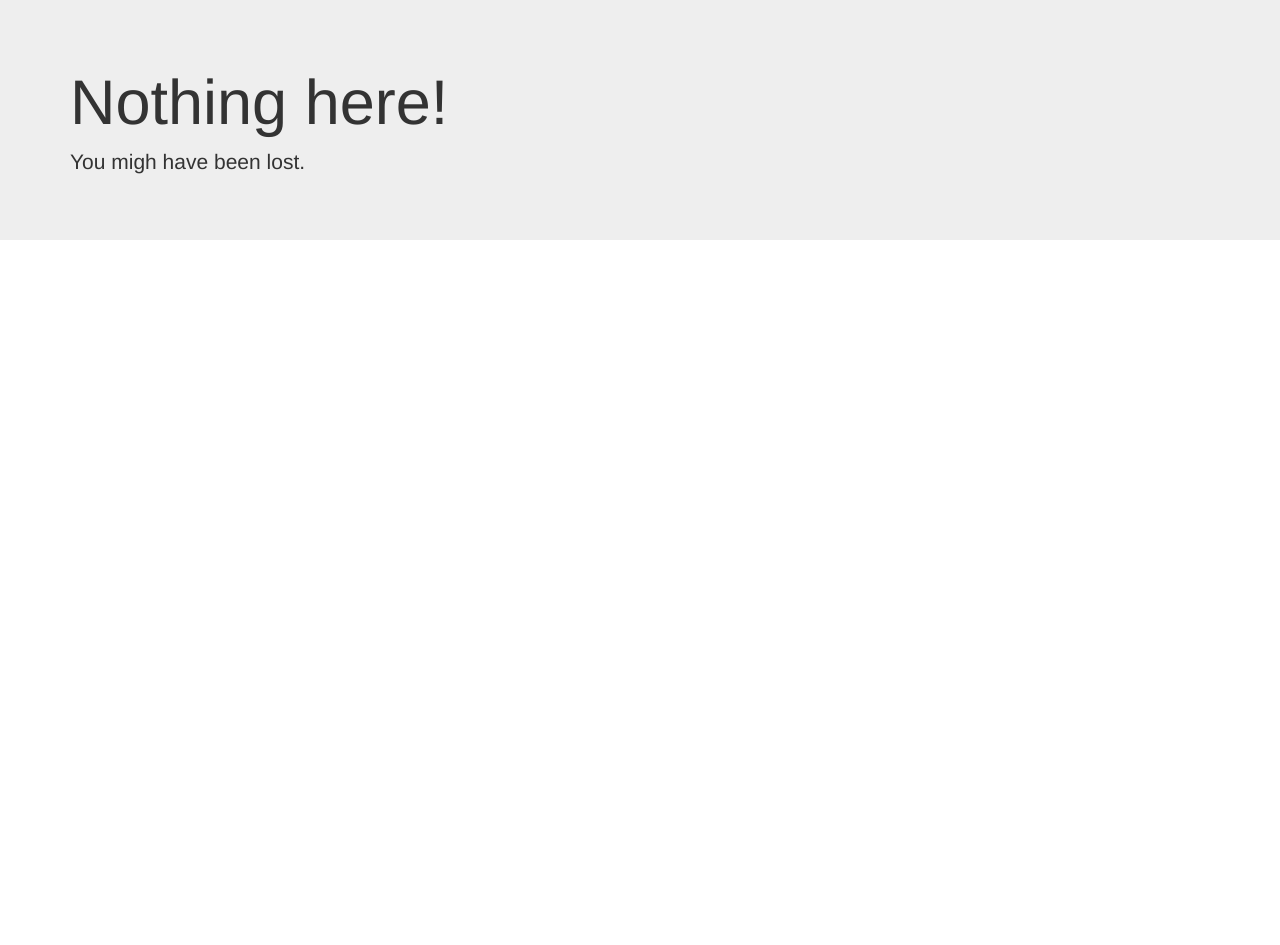
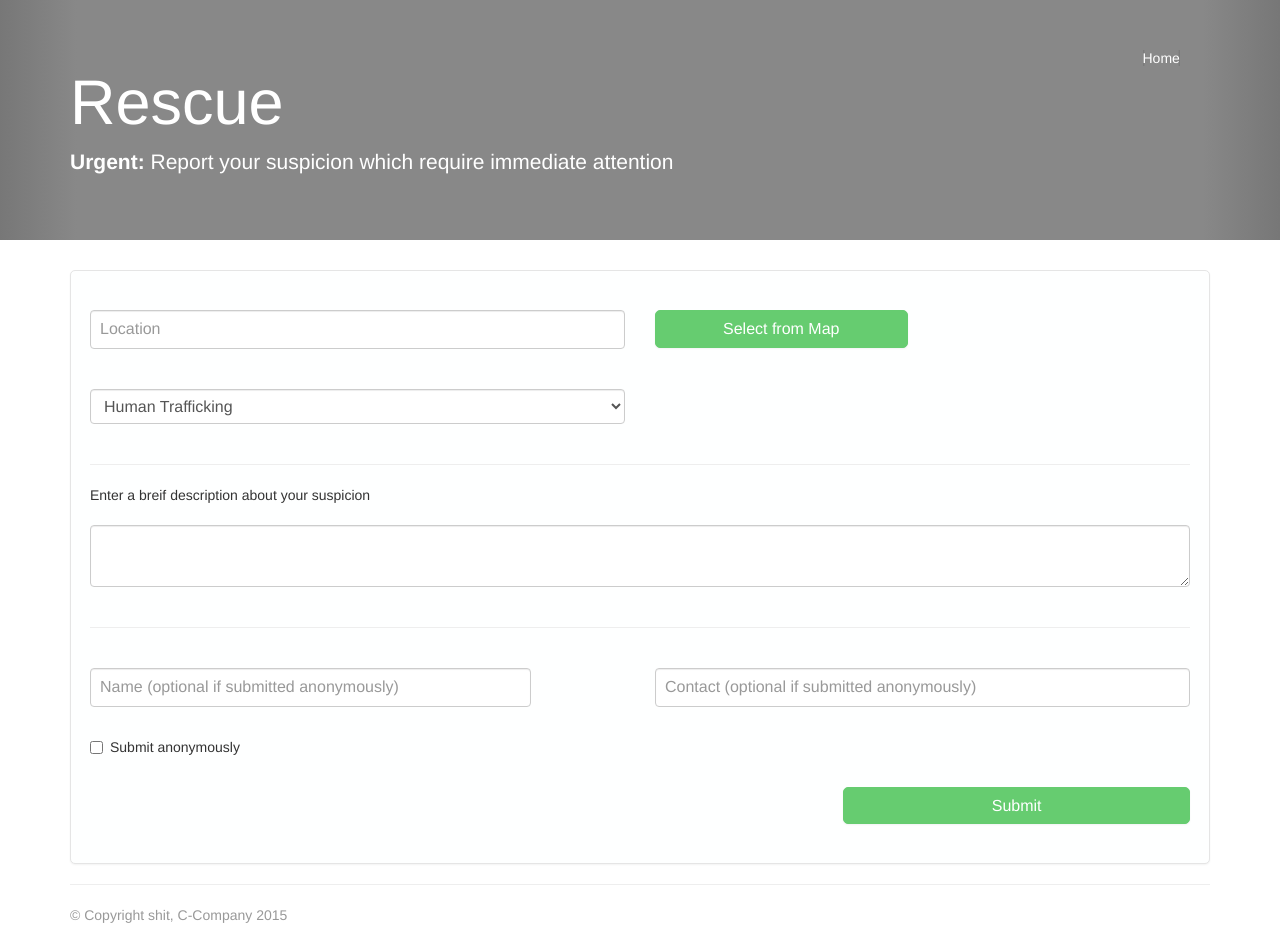
Before and after one commit to FrozenHelium/rescue, a PHP site: page /index.php?page=urgent in a window 1280 px wide. Before the commit the page ends 240 px from the top, so only its background shows below. Run offline with PHP 8.4, Linux system fonts and the light colour scheme.

Commit message:
Design for Urgent form

```diff
--- a/pages.php
+++ b/pages.php
@@ -11,8 +11,11 @@ $g_loginPage = null;
 $g_adminPage = null;
 $g_officialPage = null;
 $g_forbiddenPage = null;
+$g_urgentPage = null;
+$g_notifyPage = null;
+$g_infoPage = null;
 
-if($g_user->LoggedIn()){
+if(($GLOBALS['g_pageID'] == 'official' || $GLOBALS['g_pageID'] == 'admin') && $g_user->LoggedIn()){
     $userType = $g_user->GetUserType();
     if($userType == 2){
         $g_adminPage = new Page;
@@ -35,6 +38,27 @@ if($g_user->LoggedIn()){
         $g_homePage->SetView("../views/home_view.php");
         $g_homePage->SetController("../controls/home_control.php");
         $g_homePage->DisableNavbar();
+    }else if($GLOBALS['g_pageID'] == 'urgent'){
+        $g_urgentPage = new Page;
+        $g_urgentPage->AddStyleSheet("css/urgent.css");
+        $g_urgentPage->SetView("../views/urgent_view.php");
+        $g_urgentPage->SetController("../controls/urgent_control.php");
+        $g_urgentPage->DisableNavbar();
+
+    }else if($GLOBALS['g_pageID'] == 'notify'){
+        $g_notifyPage = new Page;
+        $g_notifyPage->AddStyleSheet("cssnotifye.css");
+        $g_notifyPage->SetView("../views/notify_view.php");
+        $g_notifyPage->SetController("../controls/notify_control.php");
+        $g_notifyPage->DisableNavbar();
+
+    }else if($GLOBALS['g_pageID'] == 'info'){
+        $g_infoPage = new Page;
+        $g_infoPage->AddStyleSheet("css/info.css");
+        $g_infoPage->SetView("../views/info_view.php");
+        $g_infoPage->SetController("../controls/info_control.php");
+        $g_infoPage->DisableNavbar();
+
     }else{
         $g_loginPage = new Page;
         $g_loginPage->AddStyleSheet("css/login.css");
--- a/public/css/common.css
+++ b/public/css/common.css
@@ -0,0 +1,34 @@
+.footer {
+  padding-top: 20px;
+  padding-bottom: 10px;
+  margin-top: 20px;
+  border-top: 1px solid #eee;
+}
+
+.jumbotron,
+.jumbotron a{
+    background-image: linear-gradient(to right, #777777 0%, #888888 6%, #888888 94%, #777777 100%);
+    color:#ffffff;
+}
+
+/*
+
+ IE10 Consumer Preview
+background-image: -ms-linear-gradient(left, #999999 0%, #BBBBBB 10%, #BBBBBB 90%, #999999 100%);
+
+Mozilla Firefox
+background-image: -moz-linear-gradient(left, #999999 0%, #BBBBBB 10%, #BBBBBB 90%, #999999 100%);
+
+ Opera
+background-image: -o-linear-gradient(left, #999999 0%, #BBBBBB 10%, #BBBBBB 90%, #999999 100%);
+
+ Webkit (Safari/Chrome 10)
+background-image: -webkit-gradient(linear, left top, right top, color-stop(0, #999999), color-stop(0.1, #BBBBBB), color-stop(0.9, #BBBBBB), color-stop(1, #999999));
+
+ Webkit (Chrome 11+)
+background-image: -webkit-linear-gradient(left, #999999 0%, #BBBBBB 10%, #BBBBBB 90%, #999999 100%);
+
+ W3C Markup, IE10 Release Preview
+background-image: linear-gradient(to right, #999999 0%, #BBBBBB 10%, #BBBBBB 90%, #999999 100%);
+
+*/
--- /dev/null
+++ b/public/css/urgent.css
@@ -0,0 +1,51 @@
+.form-urgent {
+    padding: 19px 19px 19px;
+    margin: 0 auto 20px;
+    background-color: #feffff;
+    border: 1px solid #e5e5e5;
+            -webkit-border-radius: 5px;
+               -moz-border-radius: 5px;
+                    border-radius: 5px;
+            -webkit-box-shadow: 0 1px 2px rgba(0,0,0,.05);
+               -moz-box-shadow: 0 1px 2px rgba(0,0,0,.05);
+                    box-shadow: 0 1px 2px rgba(0,0,0,.05);
+}
+
+
+.form-urgent .form-adduser-heading,
+.form-urgent .checkbox {
+    margin-bottom: 10px;
+}
+.adduser-icon p,
+.adduser-icon h3{
+    text-align: center;
+}
+
+.form-urgent input[type="submit"],
+.form-urgent input[type="button"]{
+    color:#fff;
+    background-color: #66cc70;
+    border: 1px solid #66cc70;
+            -webkit-border-radius: 5px;
+               -moz-border-radius: 5px;
+                    border-radius: 5px;
+            -webkit-box-shadow: 0 1px 2px rgba(0,0,0,.05);
+               -moz-box-shadow: 0 1px 2px rgba(0,0,0,.05);
+                    box-shadow: 0 1px 2px rgba(0,0,0,.05);
+}
+
+.form-urgent input[type="submit"],
+.form-urgent input[type="button"],
+.form-urgent input[type="text"],
+.form-urgent input[type="number"],
+.form-urgent input[type="password"],
+.form-urgent input[type="time"],
+.form-urgent button,
+.form-urgent select,
+.form-urgent textarea{
+    font-size: 16px;
+    height: auto;
+    margin-bottom: 20px;
+    margin-top: 20px;
+    padding: 7px 9px;
+}
--- a/public/index.php
+++ b/public/index.php
@@ -11,6 +11,18 @@ require_once "../pages.php";
 if($g_pageID == 'home'){
     if($g_homePage != null){
         $g_homePage->GeneratePage();
+    }else $g_forbiddenPage->GeneratePage();
+}else if($g_pageID == 'urgent'){
+    if($g_urgentPage != null){
+        $g_urgentPage->GeneratePage();
+    }else $g_forbiddenPage->GeneratePage();
+}else if($g_pageID == 'notify'){
+    if($g_notifyPage != null){
+        $g_notifyPage->GeneratePage();
+    }else $g_forbiddenPage->GeneratePage();
+}else if($g_pageID == 'info'){
+    if($g_infoPage != null){
+        $g_infoPage->GeneratePage();
     }else $g_forbiddenPage->GeneratePage();
 }else if($g_pageID == 'login'){
     if($g_loginPage != null){
--- /dev/null
+++ b/views/urgent_view.php
@@ -0,0 +1,66 @@
+<div class="jumbotron">
+    <div class="container">
+        <div class="row">
+            <div class="col-md-11">
+                <h1>Rescue</h1>
+                <p><strong>Urgent:</strong> Report your suspicion which require immediate attention</p>
+            </div>
+            <div class="col-md-1">
+                <a href="index.php?page=home">Home</a>
+            </div>
+        </div>
+     </div>
+</div>
+
+<div class="container">
+    <form class="form-urgent" action="index.php?page=urgent" method="post" name="urgent_form" role="form">
+        <div class="row">
+            <div class="col-md-6">
+                <input type="text" class="form-control" placeholder="Location" name="location" id="location" required/>
+            </div>
+            <div class="col-md-3">
+                <input type="button" class="btn btn-lg btn-primary btn-block" value="Select from Map"/>
+            </div>
+        </div>
+        <div class="row">
+            <div class = "col-md-6">
+                <select class="form-control" placeholder="Select the type of suspicion" name="type" id ="type" required>
+                    <option value="1">Human Trafficking</option>
+                    <option value="2">Child Labour</option>
+                    <option value="3">Kidnapping</option>
+                </select>
+            </div>
+        </div>
+        <hr/>
+        <div class="row">
+            <div class="col-md-12">
+                <p> Enter a breif description about your suspicion </p>
+                <textarea class="form-control" required></textarea>
+            </div>
+        </div>
+        <hr/>
+        <div class="row">
+            <div class="col-md-5">
+                <input type='text' class="form-control" placeholder="Name (optional if submitted anonymously)" name='name' id='name' >
+            </div>
+            <div class="col-md-1"></div>
+            <div class="col-md-6">
+                <input type='text' class="form-control" placeholder="Contact (optional if submitted anonymously)" name='contact' id='contact'>
+            </div>
+        </div>
+        <div class="checkbox ">
+          <label>
+            <input type="checkbox" value="anonymous"> Submit anonymously
+          </label>
+        </div>
+        <div class="row">
+            <div class="col-md-8"></div>
+            <div class="col-md-4">
+                <input type="submit" class="btn btn-lg btn-primary btn-block" value="Submit"/>
+            </div>
+        </div>
+    </form>
+    <footer class="footer">
+        <p class="text-muted">&copy; Copyright shit, C-Company 2015</p>
+    </footer>
+</div>
```
Also changed, not shown: public/css/home.css (+2 -7 lines), views/home_view.php (+5 -5 lines), controls/info_control.php (added), controls/notify_control.php (added), controls/urgent_control.php (added), public/css/info.css (added), public/css/notify.css (added), views/info_view.php (added), views/notify_view.php (added).
